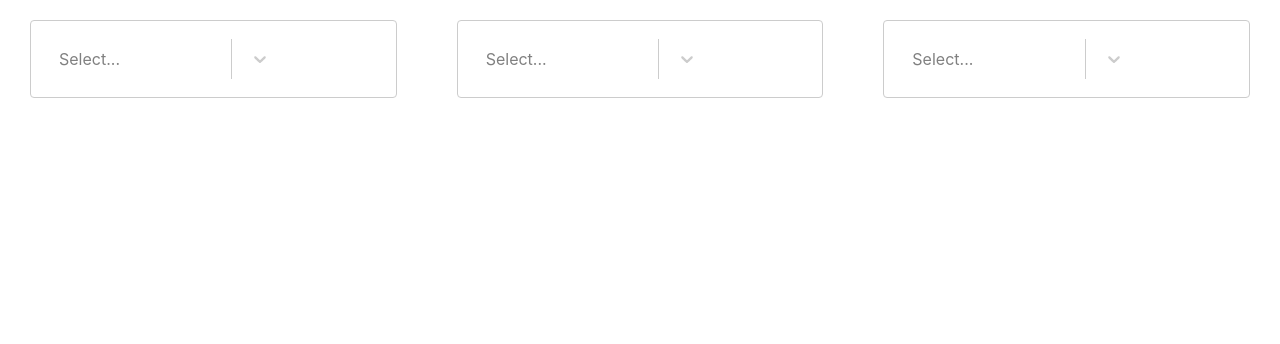
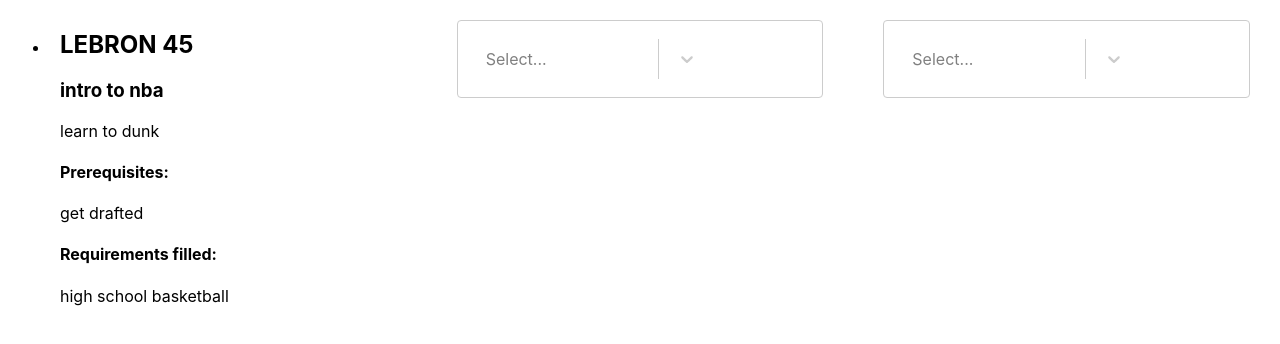
Before and after one commit to al3xbro/MyDeRP, a React (Create React App) app: page / in a window 1280 px wide. Shown: the top 344 px of the page. Built offline with nearby package versions, Linux system fonts and the light colour scheme.

Commit message:
course component

```diff
--- a/src/App.js
+++ b/src/App.js
@@ -1,12 +1,15 @@
 import './App.css';
 import CourseDropdown from './components/CourseDropdown';
+import Course from './components/Course';
 
 function App() {
   return (
     <>
       <div className="flex-container">
         <div className="addExCredit">
-          <CourseDropdown />
+          <ul>
+            <li><Course code={"LEBRON 45"} title={"intro to nba"} desc={"learn to dunk"} prereqs={"get drafted"} reqs={"high school basketball"}/></li>
+          </ul>
         </div>
         <div className="exCredit">
           <CourseDropdown />
--- a/src/components/Course.js
+++ b/src/components/Course.js
@@ -1,9 +1,15 @@
 import React from 'react'
 
-export default function Course() {
+function Course({ code, title, desc, prereqs, reqs}) {
   return (
     <div className='Course tile'>
-
+        <h2>{code}</h2>
+        <h3>{title}</h3>
+        <p>{desc}</p>
+        <p><h4>Prerequisites: </h4>{prereqs}</p>
+        <p><h4>Requirements filled: </h4>{reqs}</p>
     </div>
   )
 }
+
+export default Course;
```
Also changed, not shown: src/components/components.css (line endings or trailing spaces).
